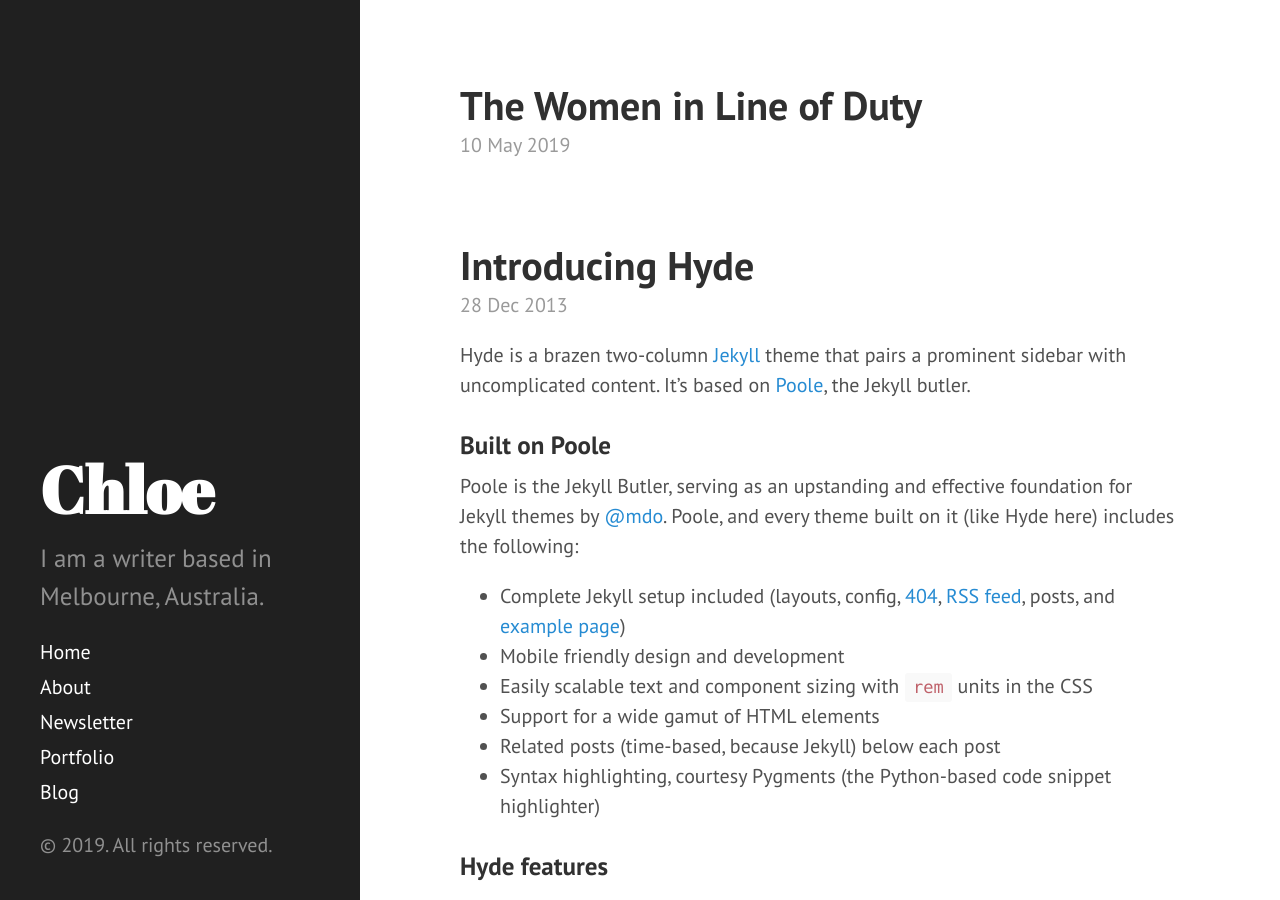
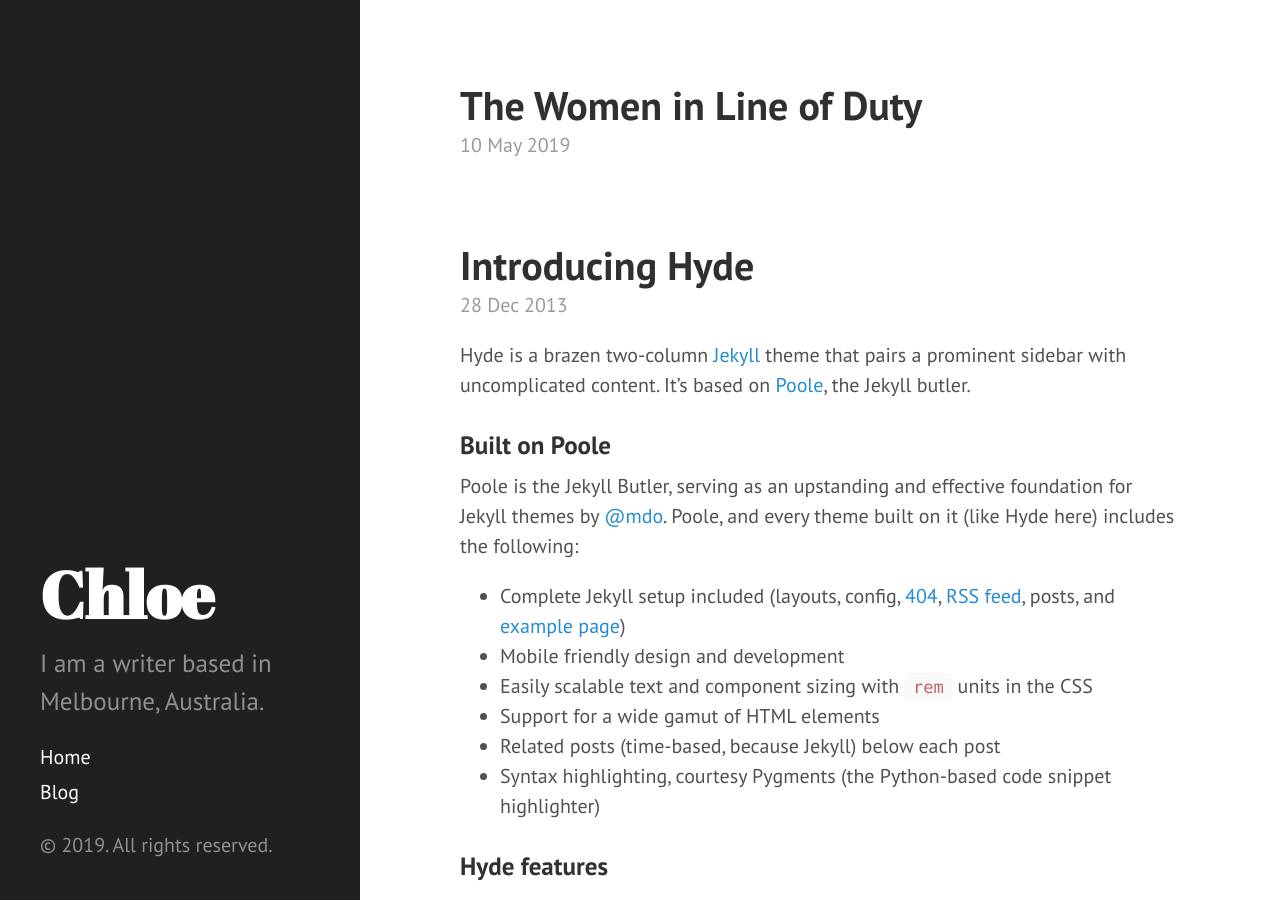
Before and after one commit to thewonglab/chloewrites_, a Jekyll site: the page built from index.html, in a window 1280 px wide and 900 px high. Built offline with Jekyll 4.4.1, drawn with Linux system fonts in a browser that asks for light colours; the list of posts is cut into pages by our own code.

Commit message:
Update sidebar.html

```diff
--- a/_includes/sidebar.html
+++ b/_includes/sidebar.html
@@ -17,7 +17,7 @@
         `layout: page` in the front-matter. See readme for usage.
       {% endcomment %}
 
-      {% assign pages_list = site.pages %}
+      {% assign pages_list = site.baseurl.pages %}
       {% for node in pages_list %}
         {% if node.title != null %}
           {% if node.layout == "page" %}
```
